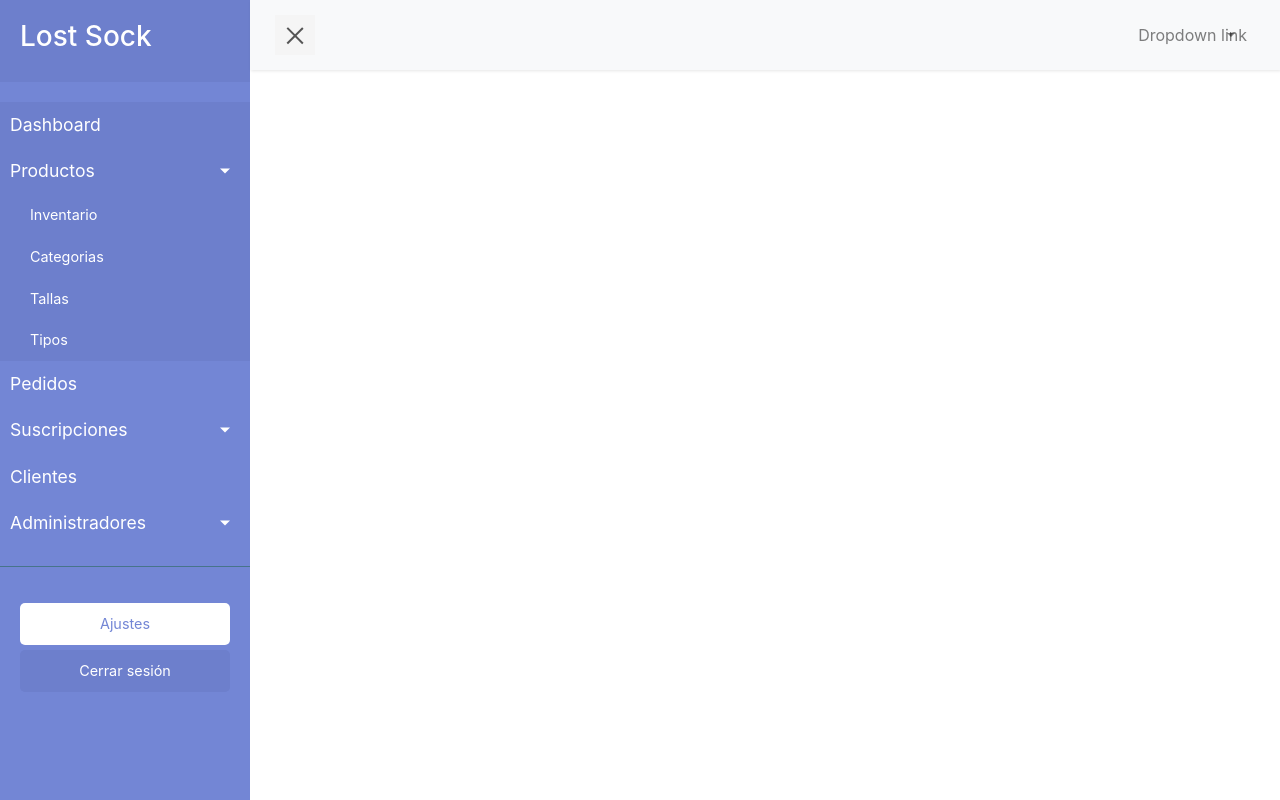
After one commit to JasonPeraz4/lost-sock, a PHP site: page /views/dashboard/orders.php in a window 1280 px wide, after a click on "Productos". The commit adds this page. Run offline with PHP 8.4, Linux system fonts and the light colour scheme; style sheets or scripts are compiled from the project's sources.

Commit message:
Se agregaron nuevos archivos de toda las páginas

```diff
--- /dev/null
+++ b/core/helpers/admin-template.php
@@ -0,0 +1,168 @@
+<?php
+class Page {
+    public static function headerTemplate($title){
+        print('<!DOCTYPE html>
+        <html lang="es">
+        <head>
+            <!-- Se especifica la codificación de caracteres para el documento -->
+            <meta charset="utf-8">
+            <!-- Se indica al navegador que la página web está optimizada para dispositivos móviles -->
+            <meta name="viewport" content="width=device-width, initial-scale=1, shrink-to-fit=no">
+            <!-- Título del documento -->
+            <title>'.$title.'</title>
+            <!-- Importación de archivos CSS -->
+            <link rel="stylesheet" href="../../resources/css/material-icons.css">
+            <link rel="stylesheet" href="../../resources/css/bootstrap.min.css" type="text/css">
+            <link rel="stylesheet" href="../../resources/css/style.css" type="text/css">
+            <!-- Llamada a un archivo tipo icono -->
+            <!-- <link rel="shortcut icon" href="favicon.ico" type="image/x-icon"> -->
+        </head>
+        <body>
+            <div class="wrapper">
+                <!-- Sidebar Holder -->
+                <nav id="sidebar">
+                    <div class="sidebar-header">
+                        <h3>Lost Sock</h3>
+                    </div>
+
+                    <ul class="list-unstyled components">
+                        <li class="active">
+                            <a href="#">
+                                <i class="fas fa-image"></i>
+                                <span class="menu-title">Dashboard</span>
+                            </a>
+                        </li>
+                        <li>
+                            <a href="#productoSubmenu" data-toggle="collapse" aria-expanded="false" class="dropdown-toggle">
+                                <i class="fas fa-home"></i>
+                                <span class="menu-title">Productos</span>
+                            </a>
+                            <ul class="collapse list-unstyled" id="productoSubmenu">
+                                <li>
+                                    <a href="#">Inventario</a>
+                                </li>
+                                <li>
+                                    <a href="#">Categorias</a>
+                                </li>
+                                <li>
+                                    <a href="#">Tallas</a>
+                                </li>
+                                <li>
+                                    <a href="#">Tipos</a>
+                                </li>
+                            </ul>
+                        </li>
+                        <li>
+                            <a href="#">
+                                <i class="fas fa-image"></i>
+                                <span class="menu-title">Pedidos</span>
+                            </a>
+                        </li>
+                        <li>
+                            <a href="#suscripcionSubmenu" data-toggle="collapse" aria-expanded="false" class="dropdown-toggle">
+                                <i class="fas fa-home"></i>
+                                <span class="menu-title">Suscripciones</span>
+                            </a>
+                            <ul class="collapse list-unstyled" id="suscripcionSubmenu">
+                                <li>
+                                    <a href="#">Listado</a>
+                                </li>
+                                <li>
+                                    <a href="#">Frecuencia</a>
+                                </li>
+                                <li>
+                                    <a href="#">Costo de envio</a>
+                                </li>
+                            </ul>
+                        </li>
+                        <li>
+                            <a href="#">
+                                <i class="fas fa-image"></i>
+                                <span class="menu-title">Clientes</span>
+                            </a>
+                        </li>
+                        <li>
+                            <a href="#adminSubmenu" data-toggle="collapse" aria-expanded="false" class="dropdown-toggle">
+                                <i class="fas fa-home"></i>
+                                <span class="menu-title">Administradores</span>
+                            </a>
+                            <ul class="collapse list-unstyled" id="adminSubmenu">
+                                <li>
+                                    <a href="#">Listado</a>
+                                </li>
+                                <li>
+                                    <a href="#">Tipo de usuario</a>
+                                </li>
+                            </ul>
+                        </li>
+                    </ul>
+
+                    <ul class="list-unstyled CTAs">
+                        <li>
+                            <a href="#" class="download">Ajustes</a>
+                        </li>
+                        <li>
+                            <a href="#" class="article">Cerrar sesión</a>
+                        </li>
+                    </ul>
+                </nav>
+
+                <!-- Page Content Holder -->
+                <div id="content">
+                    <nav class="navbar navbar-expand-lg navbar-light bg-light">
+                        <div class="container-fluid">
+                            <!-- Left Toogle-->
+                            <button type="button" id="sidebarCollapse" class="navbar-btn">
+                                <span></span>
+                                <span></span>
+                                <span></span>
+                            </button>
+                            <!-- Left Toggle-->
+                            <!-- <button class="btn btn-light d-inline-block d-lg-none ml-auto" type="button" data-toggle="collapse" data-target="#navbarSupportedContent" aria-controls="navbarSupportedContent" aria-expanded="false" aria-label="Toggle navigation">
+                                <i class="fas fa-align-justify"></i>
+                            </button>-->
+                            <ul class="navbar-nav">
+                                <li class="nav-item dropdown">
+                                    <a class="nav-link dropdown-toggle" href="#" id="navbardrop" data-toggle="dropdown">
+                                      Dropdown link
+                                    </a>
+                                    <div class="dropdown-menu">
+                                      <a class="dropdown-item" href="#">Ajustes</a>
+                                      <a class="dropdown-item" href="#">Cerrar sesión</a>
+                                    </div>
+                                  </li>
+                            </ul>
+                            <!-- <div class="collapse navbar-collapse" id="navbarSupportedContent">
+                                <ul class="nav navbar-nav ml-auto">
+                                    <li class="nav-item active">
+                                        <a class="nav-link" href="#">Page</a>
+                                    </li>
+                                    <li class="nav-item">
+                                        <a class="nav-link" href="#">Page</a>
+                                    </li>
+                                    <li class="nav-item">
+                                        <a class="nav-link" href="#">Page</a>
+                                    </li>
+                                    <li class="nav-item">
+                                        <a class="nav-link" href="#">Page</a>
+                                    </li>
+                                </ul>
+                            </div> -->
+                        </div>
+                    </nav>');
+    }
+
+    public static function footerTemplate(){
+        print('</div>
+        </div>
+        <!-- jQuery first, then Popper.js, then Bootstrap JS -->
+        <!-- Importación de archivos JavaScript al final del documento para una carga optimizada -->
+        <script src="../../resources/js/jquery-3.4.1.min.js" type="text/javascript"></script>
+        <script src="../../resources/js/popper.min.js" type="text/javascript"></script>
+        <script src="../../resources/js/bootstrap.min.js" type="text/javascript"></script>
+        <script src="../../resources/js/script.js" type="text/javascript"></script>
+    </body>
+    </html>');
+    }
+}
+?>
--- a/resources/css/style.css
+++ b/resources/css/style.css
@@ -1,3 +1,7 @@
+/*
+    Sign in Styles
+*/
+
 .sign-in-bg{
     height: 92.5vh;
     background-image: linear-gradient(-71deg,#4c7af1,#15c39a 95%);
@@ -9,3 +13,223 @@
     border-radius: 3px 3px 0 0;
     margin: 0;
 }
+
+/* Dashboard styles */
+
+/*
+    SIDEBAR STYLE
+*/
+
+p {
+    font-family: 'Poppins', sans-serif;
+    font-size: 1.1em;
+    font-weight: 300;
+    line-height: 1.7em;
+    color: #999;
+}
+
+a, a:hover, a:focus {
+    color: inherit;
+    text-decoration: none;
+    transition: all 0.3s;
+}
+
+.navbar {
+    padding: 15px 10px;
+    background: #fff;
+    border: none;
+    border-radius: 0;
+    margin-bottom: 40px;
+    box-shadow: 1px 1px 3px rgba(0, 0, 0, 0.1);
+}
+
+.navbar-btn {
+    box-shadow: none;
+    outline: none !important;
+    border: none;
+}
+
+.line {
+    width: 100%;
+    height: 1px;
+    border-bottom: 1px dashed #ddd;
+    margin: 40px 0;
+}
+
+/* ---------------------------------------------------
+    SIDEBAR STYLE
+----------------------------------------------------- */
+
+.wrapper {
+    display: flex;
+    width: 100%;
+    align-items: stretch;
+    perspective: 1500px;
+}
+
+
+#sidebar {
+    min-width: 250px;
+    max-width: 250px;
+    background: #7386D5;
+    color: #fff;
+    transition: all 0.6s cubic-bezier(0.945, 0.020, 0.270, 0.665);
+    transform-origin: bottom left;
+}
+
+#sidebar.active {
+    margin-left: -250px;
+    transform: rotateY(100deg);
+}
+
+#sidebar .sidebar-header {
+    padding: 20px;
+    background: #6d7fcc;
+}
+
+#sidebar ul.components {
+    padding: 20px 0;
+    border-bottom: 1px solid #47748b;
+}
+
+#sidebar ul p {
+    color: #fff;
+    padding: 10px;
+}
+
+#sidebar ul li a {
+    padding: 10px;
+    font-size: 1.1em;
+    display: block;
+}
+#sidebar ul li a:hover {
+    color: #7386D5;
+    background: #fff;
+}
+
+#sidebar ul li.active > a, a[aria-expanded="true"] {
+    color: #fff;
+    background: #6d7fcc;
+}
+
+
+a[data-toggle="collapse"] {
+    position: relative;
+}
+
+.dropdown-toggle::after {
+    display: block;
+    position: absolute;
+    top: 50%;
+    right: 20px;
+    transform: translateY(-50%);
+}
+
+ul ul a {
+    font-size: 0.9em !important;
+    padding-left: 30px !important;
+    background: #6d7fcc;
+}
+
+ul.CTAs {
+    padding: 20px;
+}
+
+ul.CTAs a {
+    text-align: center;
+    font-size: 0.9em !important;
+    display: block;
+    border-radius: 5px;
+    margin-bottom: 5px;
+}
+
+a.download {
+    background: #fff;
+    color: #7386D5;
+}
+
+a.article, a.article:hover {
+    background: #6d7fcc !important;
+    color: #fff !important;
+}
+
+
+
+/* ---------------------------------------------------
+    CONTENT STYLE
+----------------------------------------------------- */
+#content {
+    width: 100%;
+    padding: 0px;
+    min-height: 100vh;
+    transition: all 0.3s;
+}
+
+#sidebarCollapse {
+    width: 40px;
+    height: 40px;
+    background: #f5f5f5;
+    cursor: pointer;
+}
+
+#sidebarCollapse span {
+    width: 80%;
+    height: 2px;
+    margin: 0 auto;
+    display: block;
+    background: #555;
+    transition: all 0.8s cubic-bezier(0.810, -0.330, 0.345, 1.375);
+    transition-delay: 0.2s;
+}
+
+#sidebarCollapse span:first-of-type {
+    transform: rotate(45deg) translate(2px, 2px);
+}
+#sidebarCollapse span:nth-of-type(2) {
+    opacity: 0;
+}
+#sidebarCollapse span:last-of-type {
+    transform: rotate(-45deg) translate(1px, -1px);
+}
+
+
+#sidebarCollapse.active span {
+    transform: none;
+    opacity: 1;
+    margin: 5px auto;
+}
+
+
+/* ---------------------------------------------------
+    MEDIAQUERIES
+----------------------------------------------------- */
+@media (max-width: 768px) {
+    #sidebar {
+        margin-left: -250px;
+        transform: rotateY(90deg);
+    }
+    #sidebar.active {
+        margin-left: 0;
+        transform: none;
+    }
+    #sidebarCollapse span:first-of-type,
+    #sidebarCollapse span:nth-of-type(2),
+    #sidebarCollapse span:last-of-type {
+        transform: none;
+        opacity: 1;
+        margin: 5px auto;
+    }
+    #sidebarCollapse.active span {
+        margin: 0 auto;
+    }
+    #sidebarCollapse.active span:first-of-type {
+        transform: rotate(45deg) translate(2px, 2px);
+    }
+    #sidebarCollapse.active span:nth-of-type(2) {
+        opacity: 0;
+    }
+    #sidebarCollapse.active span:last-of-type {
+        transform: rotate(-45deg) translate(1px, -1px);
+    }
+
+}
--- /dev/null
+++ b/resources/js/script.js
@@ -0,0 +1,6 @@
+$(document).ready(function () {
+    $('#sidebarCollapse').on('click', function () {
+        $('#sidebar').toggleClass('active');
+        $(this).toggleClass('active');
+    });
+});
--- /dev/null
+++ b/views/dashboard/orders.php
@@ -0,0 +1,8 @@
+<?php
+require_once('../../core/helpers/admin-template.php');
+Page::headerTemplate('Pedidos');
+?>
+
+<?php
+Page::footerTemplate();
+?>
```
Also changed, not shown: views/dashboard/admin-list.php (added, +8 -0 lines), views/dashboard/admin-type.php (added, +8 -0 lines), views/dashboard/clients.php (added, +8 -0 lines), views/dashboard/dashboard.html (+136 -10 lines), views/dashboard/dashboard.php (added, +8 -0 lines), views/dashboard/index.html (+9 -9 lines), views/dashboard/product-category.php (added, +8 -0 lines), views/dashboard/product-sizes.php (added, +8 -0 lines), views/dashboard/product-type.php (added, +8 -0 lines), views/dashboard/products-inventoy.php (added, +8 -0 lines), views/dashboard/shipping-costs.php (added, +8 -0 lines), views/dashboard/suscription-frecuency.php (added, +8 -0 lines), views/dashboard/suscriptions.php (added, +8 -0 lines), views/dashboard/template1.php (added, +8 -0 lines), 1 more files.
